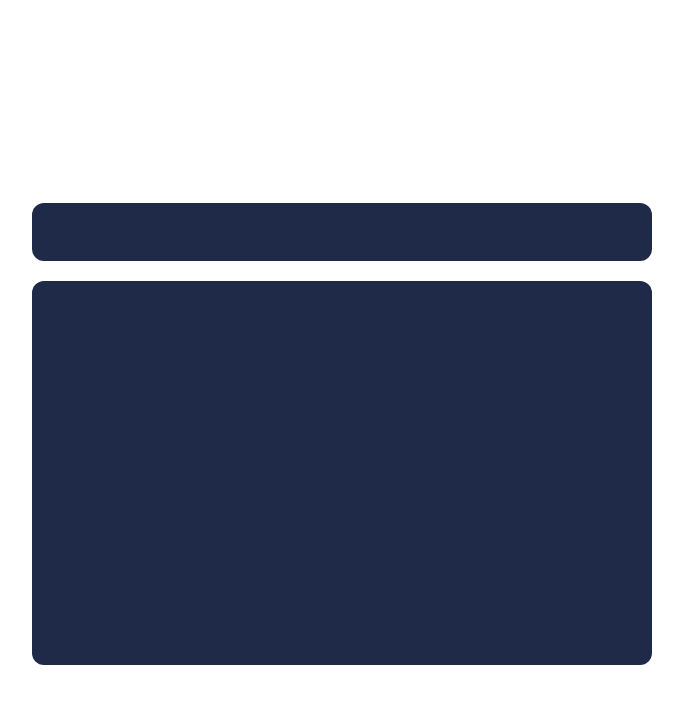
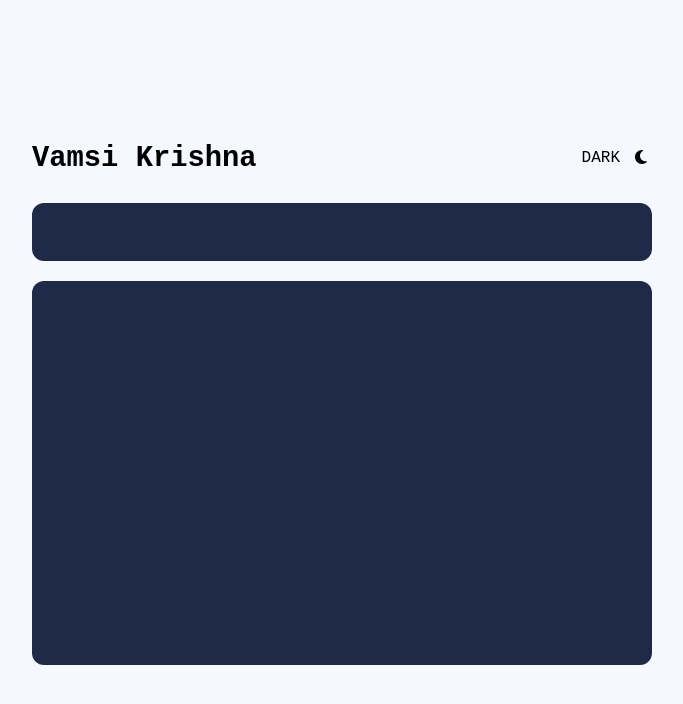
Before and after one commit to vamsi-tupakula/GitHub_User_Search_App, a React (Create React App) app: page / in a window 1280 px wide. Shown: the top 704 px of the page, without its empty margins (298-981 px from the left). Built offline with nearby package versions, Linux system fonts and the light colour scheme.

Commit message:
light and dark theme added to the UI

```diff
--- a/src/App.js
+++ b/src/App.js
@@ -5,14 +5,20 @@ import SearchContainer from "./components/SearchContainer";
 import { useState } from 'react';
 
 function App() {
-  const [theme, setTheme] = useState('dark');
+  const [theme, setTheme] = useState('light');
 
   const changeTheme = () => {
     if (theme === 'light') {
       document.body.style.backgroundColor = '#141d2f';
+      document.body.style.color = '#ffffff';
+      document.getElementById('search-details').style.backgroundColor = '#1e2a47';
+      document.getElementById('user-details').style.backgroundColor = '#1e2a47';
       setTheme('dark');
     } else {
-      document.body.style.backgroundColor = '#ffffff';
+      document.body.style.backgroundColor = '#f6f8ff';
+      document.body.style.color = '#000000';
+      document.getElementById('search-details').style.backgroundColor = '#ffffff';
+      document.getElementById('user-details').style.backgroundColor = '#ffffff';
       setTheme('light');
     }
   }
--- a/src/components/DetailsPane.jsx
+++ b/src/components/DetailsPane.jsx
@@ -2,7 +2,7 @@ import './css/DetailsPane.css';
 
 function DetailsPane() {
   return (
-    <div className="details_pane">
+    <div className="details_pane" id='user-details'>
 
     </div>
   );
--- a/src/components/Header.jsx
+++ b/src/components/Header.jsx
@@ -1,5 +1,6 @@
 import { FontAwesomeIcon } from '@fortawesome/react-fontawesome'
 import { faSun } from '@fortawesome/free-solid-svg-icons'
+import { faMoon } from '@fortawesome/free-solid-svg-icons'
 import './css/Header.css';
 
 function Header(props) {
@@ -8,8 +9,8 @@ function Header(props) {
     <div className="header">
       <p className="name">Vamsi Krishna</p>
       <div className="light_dark_change">
-        <p>LIGHT</p>
-        <p onClick={props.changeTheme}><FontAwesomeIcon icon={faSun} /></p>
+        <p>{(props.theme === 'light') ? 'DARK' : 'LIGHT'}</p>
+        <p onClick={props.changeTheme}><FontAwesomeIcon icon={(props.theme === 'light') ? faMoon : faSun}/></p>
       </div>
     </div>
   );
--- a/src/components/SearchContainer.jsx
+++ b/src/components/SearchContainer.jsx
@@ -2,7 +2,7 @@ import './css/SearchContainer.css'
 
 function SearchContainer() {
     return (
-        <div className="search_bar_container">
+        <div className="search_bar_container" id='search-details'>
 
         </div>
     );
--- a/src/components/css/Header.css
+++ b/src/components/css/Header.css
@@ -3,7 +3,6 @@
   height: 9%;
   font-size: 1.8rem;
   font-family: "Space Mono", monospace;
-  color: #ffffff;
   display: flex;
   align-items: center;
   justify-content: space-between;
--- a/src/index.css
+++ b/src/index.css
@@ -16,8 +16,8 @@ body {
   padding: 0;
   height: 100vh;
   width: 100vw;
-  /* background-color: #141d2f; */
   display: flex;
   align-items: center;
   justify-content: center;
+  background-color: #f6f8ff;
 }
```
